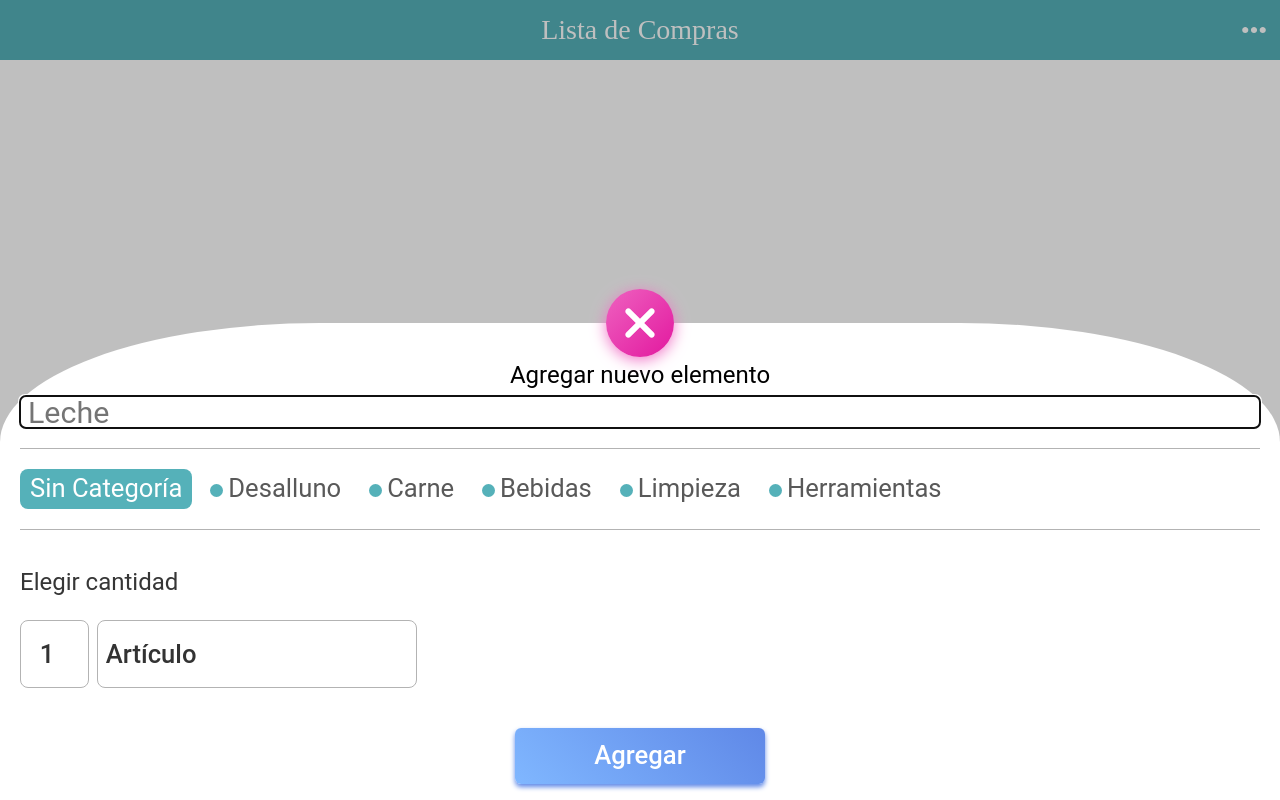
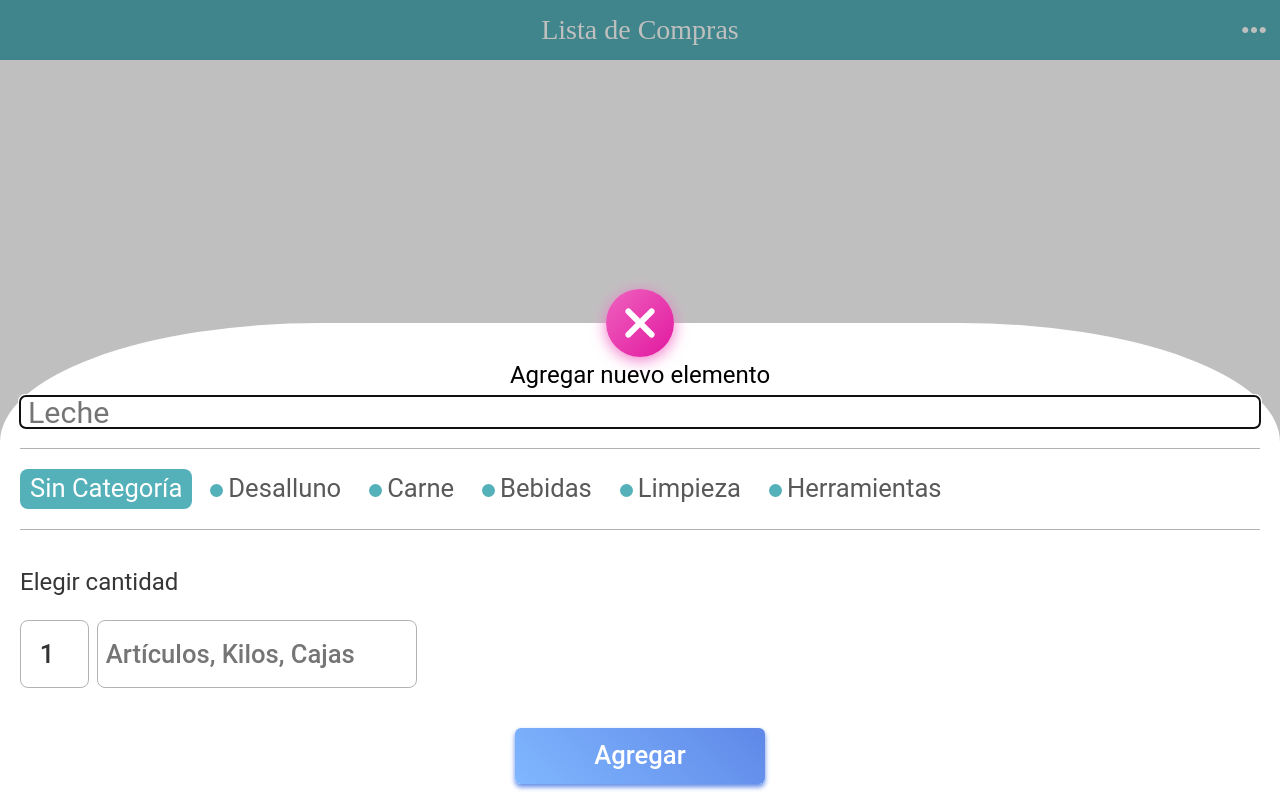
Before and after one commit to erlynascarate/lista-de-compras, a React app: page / in a window 1280 px wide. Both pictures are taken after a click on the button 640 px from the left and 720 px from the top of the page. Built offline with nearby package versions, Linux system fonts and the light colour scheme.

Commit message:
Quita el valor por defecto del cuantificador en el componente "AddToTheList"

```diff
--- a/src/components/AddToTheList.jsx
+++ b/src/components/AddToTheList.jsx
@@ -78,7 +78,6 @@ const AddToTheList = ({ addItem, refContainer, refInput, itemCategories }) => {
                         placeholder={1}
                         min={1}
                         autoComplete="off"
-                        inputMode="numeric"
                         required
                     />
                     <input
@@ -86,18 +85,18 @@ const AddToTheList = ({ addItem, refContainer, refInput, itemCategories }) => {
                         className="quantity__input"
                         type="text"
                         name="quantity"
-                        defaultValue="Artículo"
-                        placeholder="Kilos, Litros, Botellas"
+                        placeholder="Artículos, Kilos, Cajas"
                         required
                         list="quantify-list"
                     />
                     <datalist id="quantify-list">
                         <option value="Artículo" />
+                        <option value="Botella" />
+                        <option value="Caja" />
                         <option value="Kilo" />
                         <option value="Litro" />
-                        <option value="Botella" />
-                        <option value="Caja" />
                         <option value="Metro" />
+                        <option value="Sol" />
                     </datalist>
                 </fieldset>
                 <input
```
